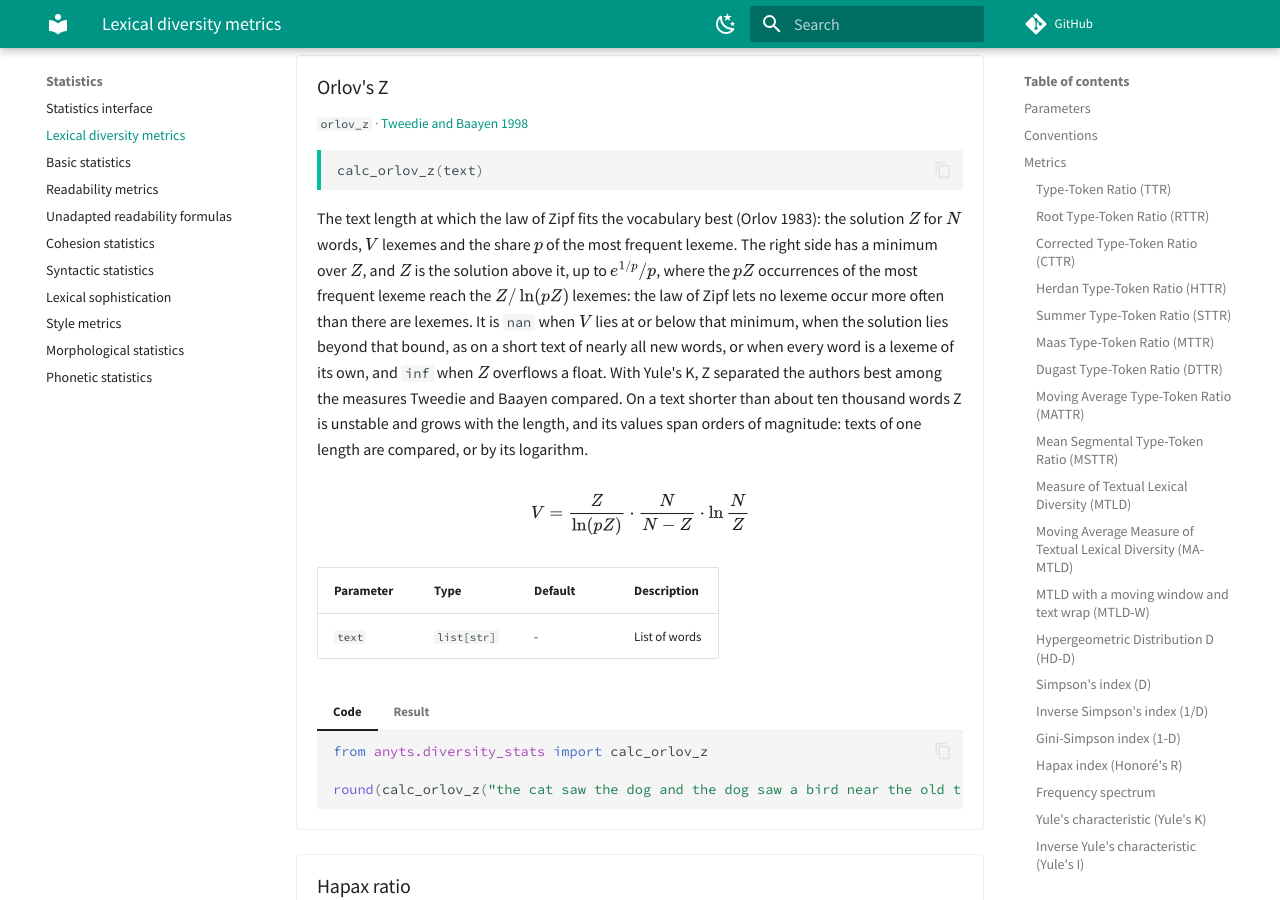
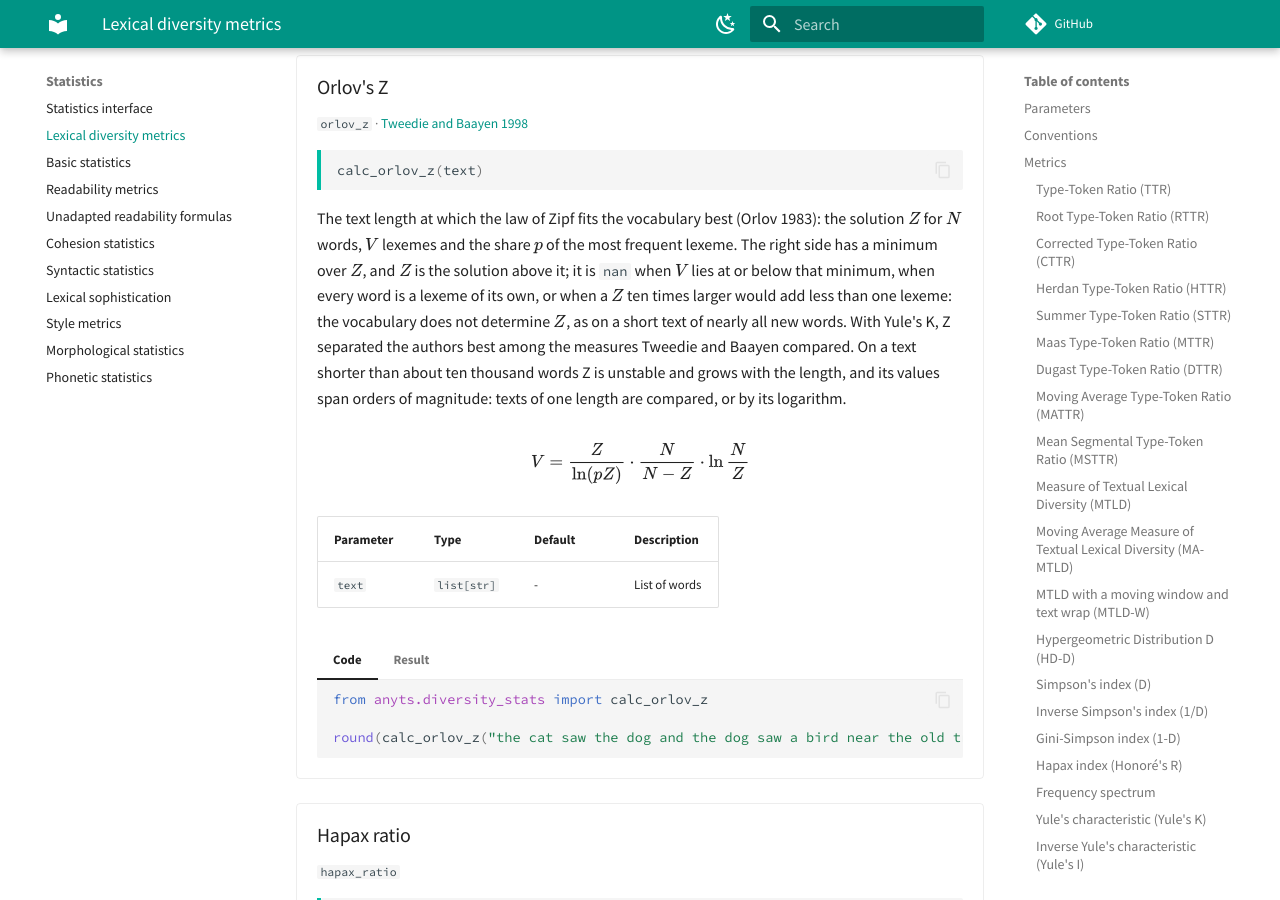
Before and after one commit to SergeyShk/anyTS, an MkDocs documentation site: the page built from docs/stats/diversity_stats.md, in a window 1280 px wide and 900 px high, scrolled down 17788 px. Built offline with MkDocs 1.6.1 and Material for MkDocs 9.7.7, drawn with Linux system fonts in a browser that asks for light colours; comment, search, counter and statistics services are not loaded; some of the changed text lies outside the part shown.

Commit message:
Review of PR #160: Orlov's Z is nan when a Z ten times larger adds less than one lexeme, the root of 0.6.4 otherwise, no inf
Co-Authored-By: Claude Opus 5.5 <noreply@anthropic.com>

````diff
--- a/docs/stats/diversity_stats.md
+++ b/docs/stats/diversity_stats.md
@@ -130,7 +130,7 @@ Every metric is a property of the object, computed on each access by the functio
 | [`brunet_w`](#brunet_w) | Words against the lexemes | 1 to the number of words | A poorer vocabulary |
 | [`dugast_k`](#dugast_k) | Lexemes against the words in logarithms | 0 and above, `nan` for a text no longer than the base | A richer vocabulary |
 | [`baayen_p`](#baayen_p) | Share of the hapaxes among the words | 0-1 | A faster growing vocabulary |
-| [`orlov_z`](#orlov_z) | Text length in words at which the law of Zipf fits the vocabulary best | Above 0, `nan` without a solution, `inf` beyond floats | A richer vocabulary |
+| [`orlov_z`](#orlov_z) | Text length in words at which the law of Zipf fits the vocabulary best | Above 0, `nan` without a solution or when the vocabulary does not determine it | A richer vocabulary |
 | [`hapax_ratio`](#hapax_ratio) | Share of the hapaxes among the lexemes | 0-1 | More lexemes used once |
 | [`alpha2`](#alpha2) | Shape of the lower frequency spectrum | 1 and below, `nan` without hapaxes | More hapaxes against dis legomena |
 | [`entropy`](#entropy) | Information per word in bits | 0 and above | A richer vocabulary |
@@ -814,7 +814,7 @@ $$
 calc_orlov_z(text)
 ```
 
-The text length at which the law of Zipf fits the vocabulary best (Orlov 1983): the solution $Z$ for $N$ words, $V$ lexemes and the share $p$ of the most frequent lexeme. The right side has a minimum over $Z$, and $Z$ is the solution above it, up to $e^{1/p} / p$, where the $pZ$ occurrences of the most frequent lexeme reach the $Z / \ln(pZ)$ lexemes: the law of Zipf lets no lexeme occur more often than there are lexemes. It is `nan` when $V$ lies at or below that minimum, when the solution lies beyond that bound, as on a short text of nearly all new words, or when every word is a lexeme of its own, and `inf` when $Z$ overflows a float. With Yule's K, Z separated the authors best among the measures Tweedie and Baayen compared. On a text shorter than about ten thousand words Z is unstable and grows with the length, and its values span orders of magnitude: texts of one length are compared, or by its logarithm.
+The text length at which the law of Zipf fits the vocabulary best (Orlov 1983): the solution $Z$ for $N$ words, $V$ lexemes and the share $p$ of the most frequent lexeme. The right side has a minimum over $Z$, and $Z$ is the solution above it; it is `nan` when $V$ lies at or below that minimum, when every word is a lexeme of its own, or when a $Z$ ten times larger would add less than one lexeme: the vocabulary does not determine $Z$, as on a short text of nearly all new words. With Yule's K, Z separated the authors best among the measures Tweedie and Baayen compared. On a text shorter than about ten thousand words Z is unstable and grows with the length, and its values span orders of magnitude: texts of one length are compared, or by its logarithm.
 
 $$
 V = \frac{Z}{\ln(pZ)} \cdot \frac{N}{N - Z} \cdot \ln \frac{N}{Z}
````
Also changed, not shown: 2 other files.
